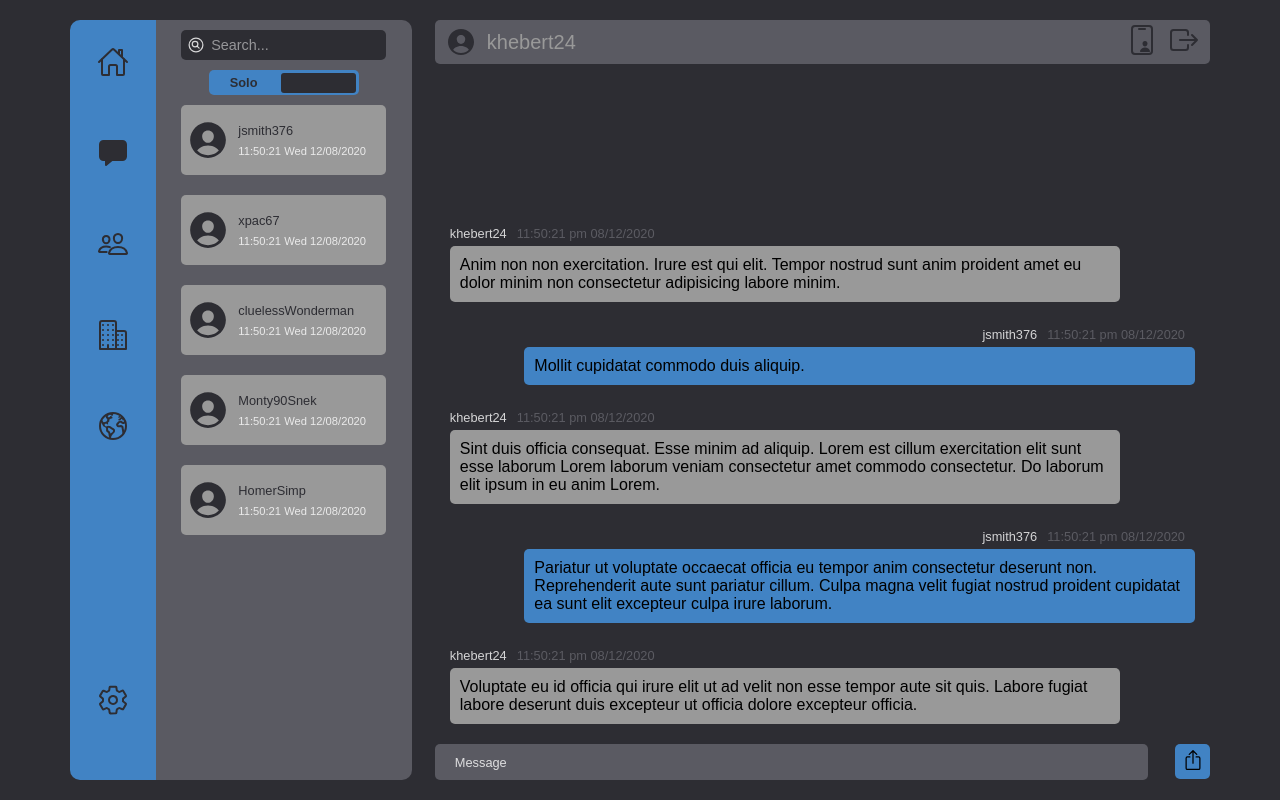
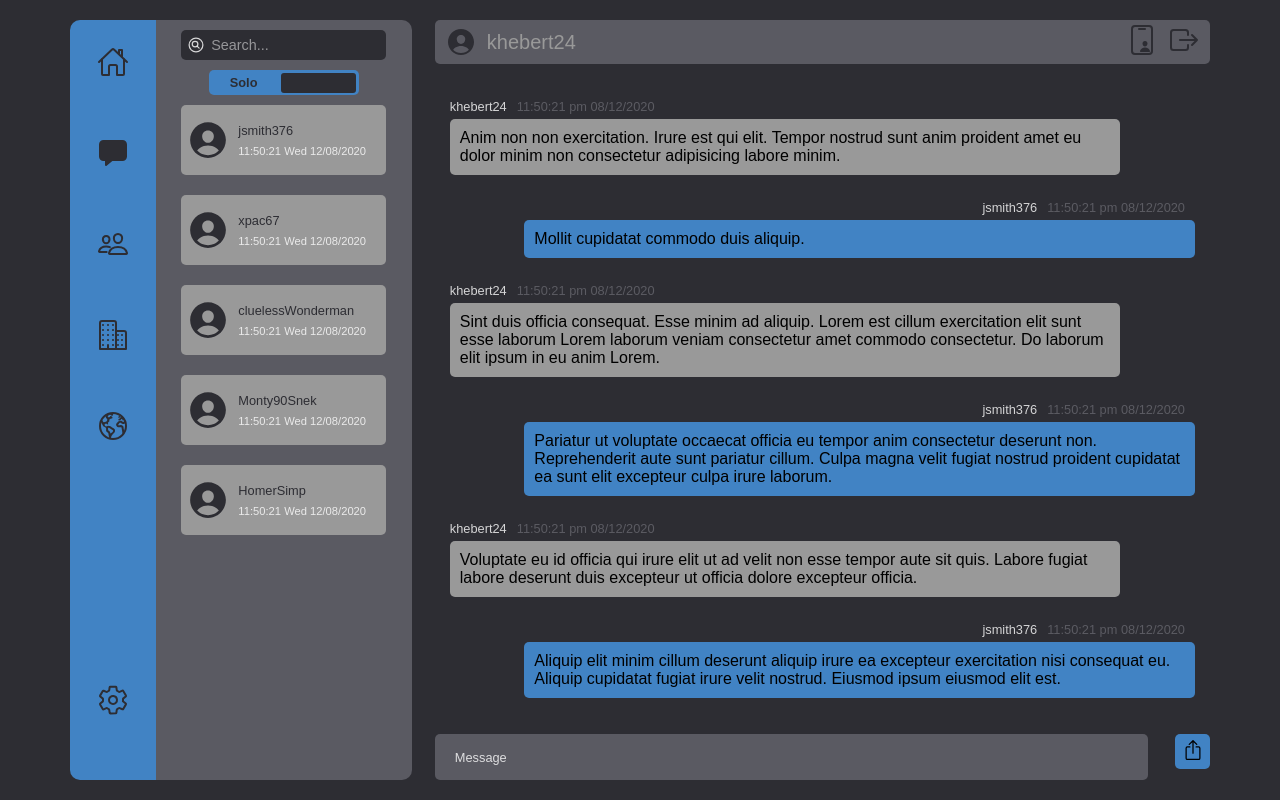
Before and after one commit to kraig-hebert/chat, a React (Create React App) app in the folder client/: page / in a window 1280 px wide. Built offline with nearby package versions, Linux system fonts and the light colour scheme.

Commit message:
added scrollbar to MessageBoard

```diff
--- a/client/src/components/main/pages/directMessages/directMessagesStyles.js
+++ b/client/src/components/main/pages/directMessages/directMessagesStyles.js
@@ -8,5 +8,6 @@ export const useStyles = createUseStyles((theme) => ({
     alignItems: 'center',
     width: '100%',
     height: props.height,
+    overflow: 'hidden',
   }),
 }));
--- a/client/src/components/main/pages/directMessages/messageBar/messageBarStyles.js
+++ b/client/src/components/main/pages/directMessages/messageBar/messageBarStyles.js
@@ -1,13 +1,13 @@
 import { createUseStyles } from 'react-jss';
 
 export const useStyles = createUseStyles((theme) => ({
-  messageBar: {
+  messageBar: (props) => ({
     position: 'relative',
     display: 'flex',
     justifyContent: 'space-between',
     width: '100%',
-    height: '5%',
-  },
+    height: '50px',
+  }),
   inputPlaceholder: {
     position: 'absolute',
     left: '20px',
--- a/client/src/components/main/pages/directMessages/messageBoard/MessageBoard.jsx
+++ b/client/src/components/main/pages/directMessages/messageBoard/MessageBoard.jsx
@@ -12,14 +12,16 @@ const renderedMessageBlocks = dummyData.messages.map((message, index) => (
 ));
 
 const MessageBoard = (props) => {
-  const { height } = props;
-  const classes = useStyles({ height });
+  const {} = props;
+  const classes = useStyles();
 
-  return <div className={classes.messageBoard}>{renderedMessageBlocks}</div>;
+  return (
+    <div className={classes.messageBoardContainer}>
+      <div className={classes.messageBoard}>{renderedMessageBlocks}</div>
+    </div>
+  );
 };
 
-MessageBoard.propTypes = {
-  height: PropTypes.number,
-};
+MessageBoard.propTypes = {};
 
 export default MessageBoard;
--- a/client/src/components/main/pages/directMessages/messageBoard/dummyData.js
+++ b/client/src/components/main/pages/directMessages/messageBoard/dummyData.js
@@ -20,6 +20,18 @@ const dummyData = {
       user: 'khebert24',
       date: '2020-08-12T23:50:21.817Z',
     },
+    {
+      user: 'jsmith376',
+      date: '2020-08-12T23:50:21.817Z',
+    },
+    {
+      user: 'khebert24',
+      date: '2020-08-12T23:50:21.817Z',
+    },
+    {
+      user: 'khebert24',
+      date: '2020-08-12T23:50:21.817Z',
+    },
   ],
 };
 
--- a/client/src/components/main/pages/directMessages/messageBoard/messageBoardStyles.js
+++ b/client/src/components/main/pages/directMessages/messageBoard/messageBoardStyles.js
@@ -1,13 +1,18 @@
 import { createUseStyles } from 'react-jss';
 
 export const useStyles = createUseStyles({
+  messageBoardContainer: {
+    width: '100%',
+    height: '700px',
+    margin: '10px 0',
+    overflow: 'auto',
+  },
   messageBoard: {
     display: 'flex',
     flexDirection: 'column',
     justifyContent: 'flex-end',
     alignItems: 'center',
     width: '100%',
-    height: '95%',
     padding: '10px 5px',
   },
 });
```
